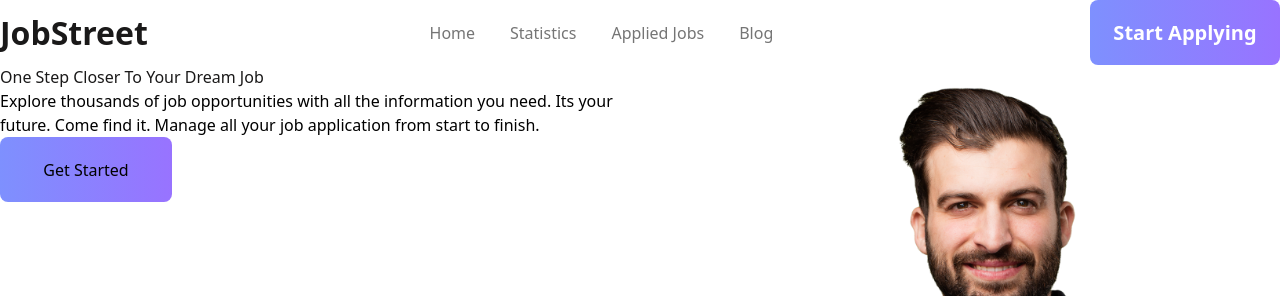
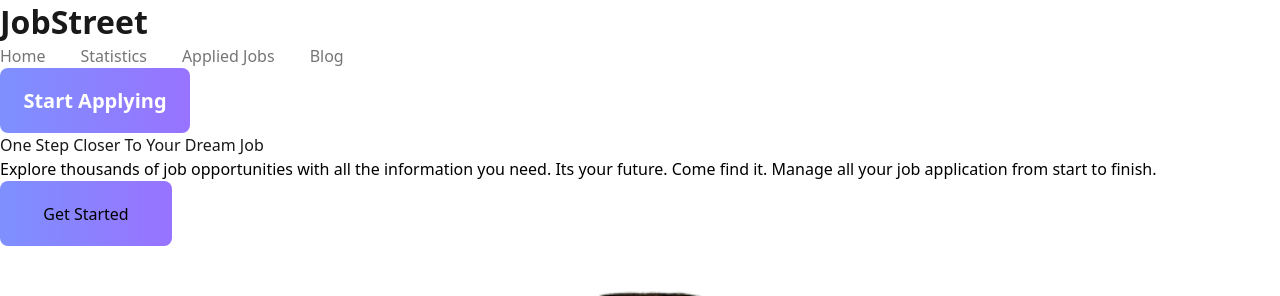
Before and after one commit to tapfer-abdullah/JobStreet-assingment8, a React (Vite) app: page / in a window 1280 px wide. Shown: the top 296 px of the page. Built offline with nearby package versions, Linux system fonts and the light colour scheme.

Commit message:
reponsive

```diff
--- a/src/Components/Banner/Banner.css
+++ b/src/Components/Banner/Banner.css
@@ -1,7 +1,7 @@
 
 .banner-div{
-    display: grid;
-    grid-template-columns: repeat(2, 1fr);
+    /* display: grid;
+    grid-template-columns: repeat(2, 1fr); */
 }
 .banner-contents button{
     width: 172px;
--- a/src/Components/Banner/Banner.jsx
+++ b/src/Components/Banner/Banner.jsx
@@ -5,8 +5,8 @@
 
 const Banner = () => {
     return (
-        <div className='banner-div mt-14'>
-            <div className='banner-contents mt-20'>
+        <div className='banner-div mt-14 grid grid-cols-1 md:grid-cols-2 gap-5'>
+            <div className='banner-contents mt-20 order-last md:order-first'>
                 <h3 className='banner-title text-5xl font-bolder mb-6'>One Step Closer To Your <span className='text-cyan-500'>Dream Job</span></h3>
                 <p className='mb-8'>Explore thousands of job opportunities with all the information you need. Its your future. Come find it. Manage all your job application from start to finish.</p>
                 <button className=''><Link className='text-white font-semibold'>Get Started</Link></button>
--- a/src/Components/FeaturedJobs/FeaturedJobs.jsx
+++ b/src/Components/FeaturedJobs/FeaturedJobs.jsx
@@ -18,9 +18,10 @@
         .then(data => setJobs(data));
     } ,[]);
 
+    let [c, setC] = useState(false);
+
     if(!isClicked){
         jobs = jobs.slice(0,4);
-        // seeMoreBtn(true);
     }
 
 
@@ -34,12 +35,12 @@
             <h3 className='text-3xl font-semibold mb-4'>Featured Jobs</h3>
             <p className='jobCategory-p text-base mb-8'>Explore thousands of job opportunities with all the information you need. Its your future</p>
 
-            <div className='grid grid-cols-2 gap-6'>
+            <div className='grid grid-cols-1 md:grid-cols-2 gap-6'>
                 {
                     jobs.map(job => <FJob key={job.id} job={job}></FJob>)
                 }
             </div>
-            <button className='mt-10 mb-32 py-2 px-3 bg-slate-500 rounded-md w-40 h-16 mx-auto' onClick={seeAllJobs}>
+            <button id='seeAllJobs' className=' mt-10 mb-32 py-2 px-3 bg-slate-500 rounded-md w-40 h-16 mx-auto' onClick={seeAllJobs}>
                 <Link className='text-white font-bold bg-slate-500'>See All Jobs</Link>
             </button>
         </div>
--- a/src/Components/Header/Header.css
+++ b/src/Components/Header/Header.css
@@ -5,9 +5,9 @@
     /* background: linear-gradient(90deg, rgba(126, 144, 254, 0.05) 0%, rgba(152, 115, 255, 0.05) 100%); */
 }
 .header-div {
-    display: flex;
+    /* display: flex;
     justify-content: space-between;
-    align-items: center;
+    align-items: center; */
 }
 
 .header-div h3 {
--- a/src/Components/Header/Header.jsx
+++ b/src/Components/Header/Header.jsx
@@ -6,7 +6,7 @@
 const Header = () => {
     return (
         <div className='header-container py-8 px-40 bg-gray-100'>
-            <nav className='header-div'>
+            <nav className='header-div md:flex justify-between items-center'>
                 <h3>JobStreet</h3>
                 <div className='links'>
                     <Link to= "/">Home</Link>
--- a/src/Components/JobCategory/JobCategory.jsx
+++ b/src/Components/JobCategory/JobCategory.jsx
@@ -1,8 +1,7 @@
 import React from 'react';
 import "./JobCategory.css";
 import JCList from './JCList';
-// import { FontAwesomeIcon } from '@fortawesome/react-fontawesome'
-// import { faCoins } from '@fortawesome/free-solid-svg-icons'
+
 
 const JobCategory = ({JobCList}) => {
     // console.log(JobCList)
@@ -11,7 +10,7 @@
             <h3 className='text-3xl font-semibold mb-4'>Job Category List</h3>
             <p className='jobCategory-p text-base mb-8'>Explore thousands of job opportunities with all the information you need. Its your future</p>
 
-            <div className='grid grid-cols-4 gap-6'>
+            <div className='grid grid-cols-1 md:grid-cols-4 gap-6'>
                 {
                     JobCList.map(list => <JCList key = {list.id} list = {list}></JCList>)
                 }
```
